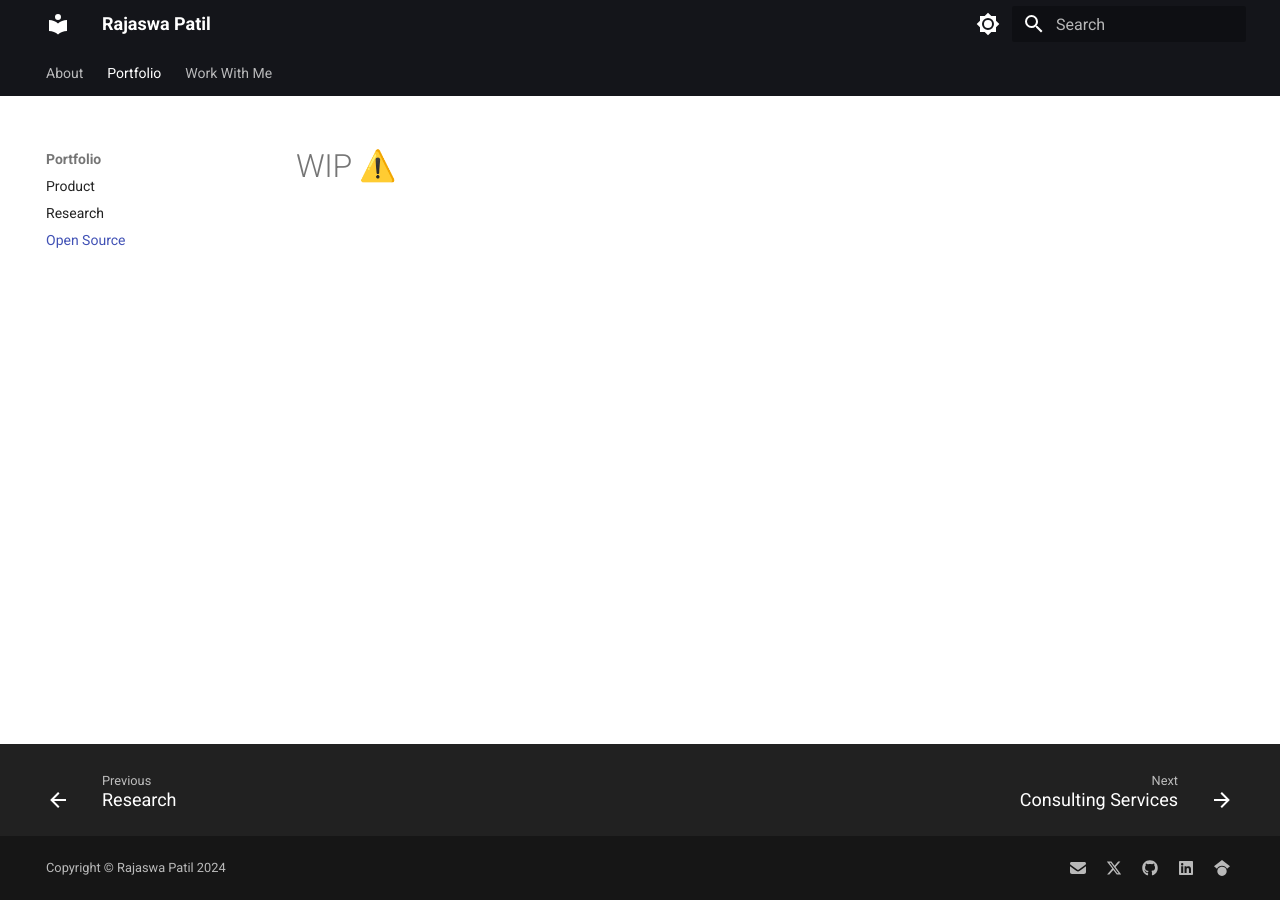
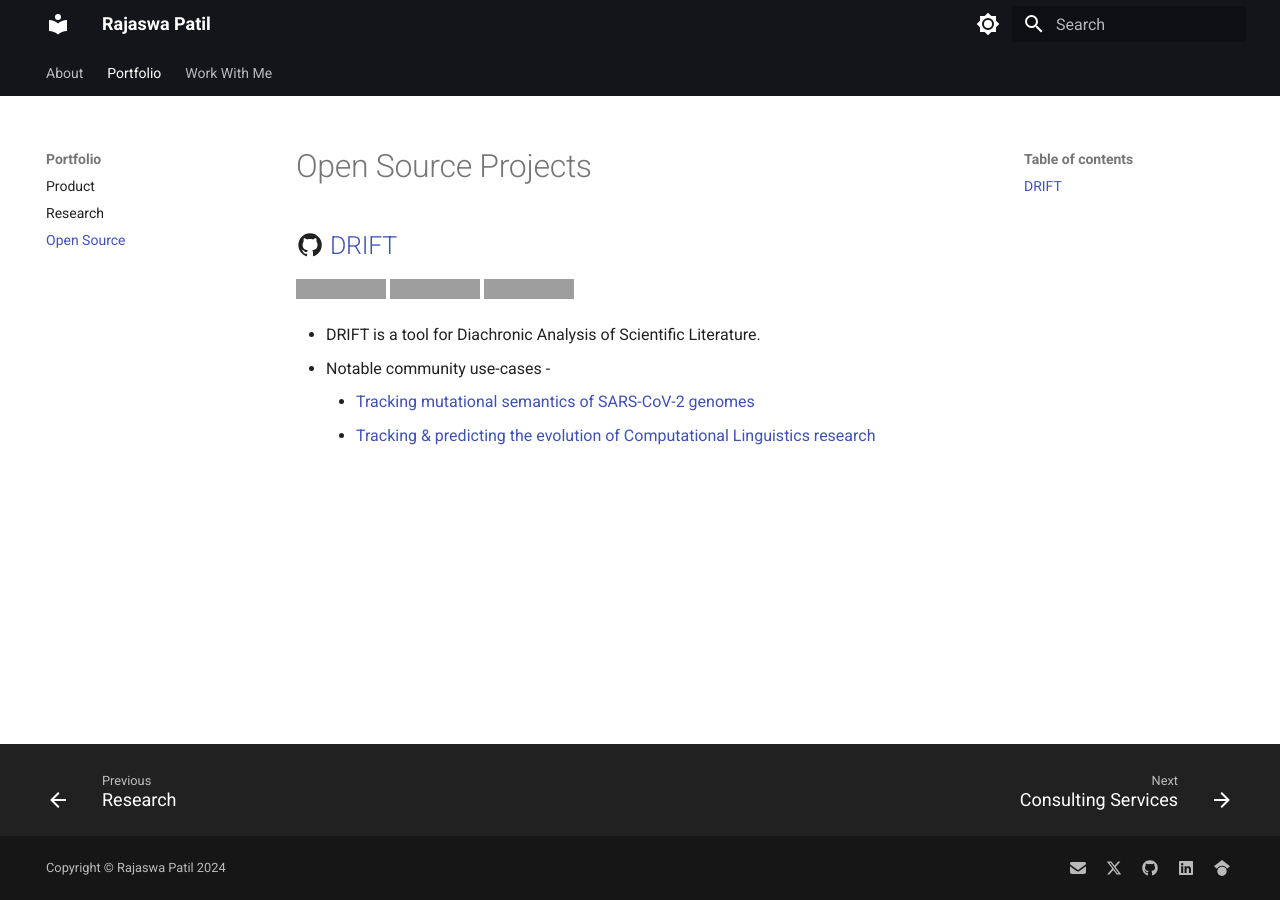
Before and after one commit to rajaswa/website, an MkDocs documentation site: the page built from docs/portfolio/open-source.md, in a window 1280 px wide. Built offline with MkDocs 1.6.1 and Material for MkDocs 9.7.7, drawn with Linux system fonts in a browser that asks for light colours; emoji names are drawn with the system emoji font; grey boxes are pictures that could not be loaded.

Commit message:
chore: add open-source content

```diff
--- a/docs/portfolio/open-source.md
+++ b/docs/portfolio/open-source.md
@@ -1 +1,11 @@
-# WIP :warning:
+# Open Source Projects
+
+## :material-github: [DRIFT](https://github.com/rajaswa/drift)
+[![GitHub stars](https://img.shields.io/github/stars/rajaswa/drift)](https://github.com/rajaswa/drift/stargazers)
+[![GitHub forks](https://img.shields.io/github/forks/rajaswa/drift)](https://github.com/rajaswa/drift/network)
+[![GitHub license](https://img.shields.io/github/license/rajaswa/drift)](https://github.com/rajaswa/drift/blob/main/LICENSE)
+
+- DRIFT is a tool for Diachronic Analysis of Scientific Literature.
+- Notable community use-cases -
+    - [Tracking mutational semantics of SARS-CoV-2 genomes](https://www.nature.com/articles/s41598-022-20000-5)
+    - [Tracking & predicting the evolution of Computational Linguistics research](https://aclanthology.org/2021.emnlp-demo.40/)
```
